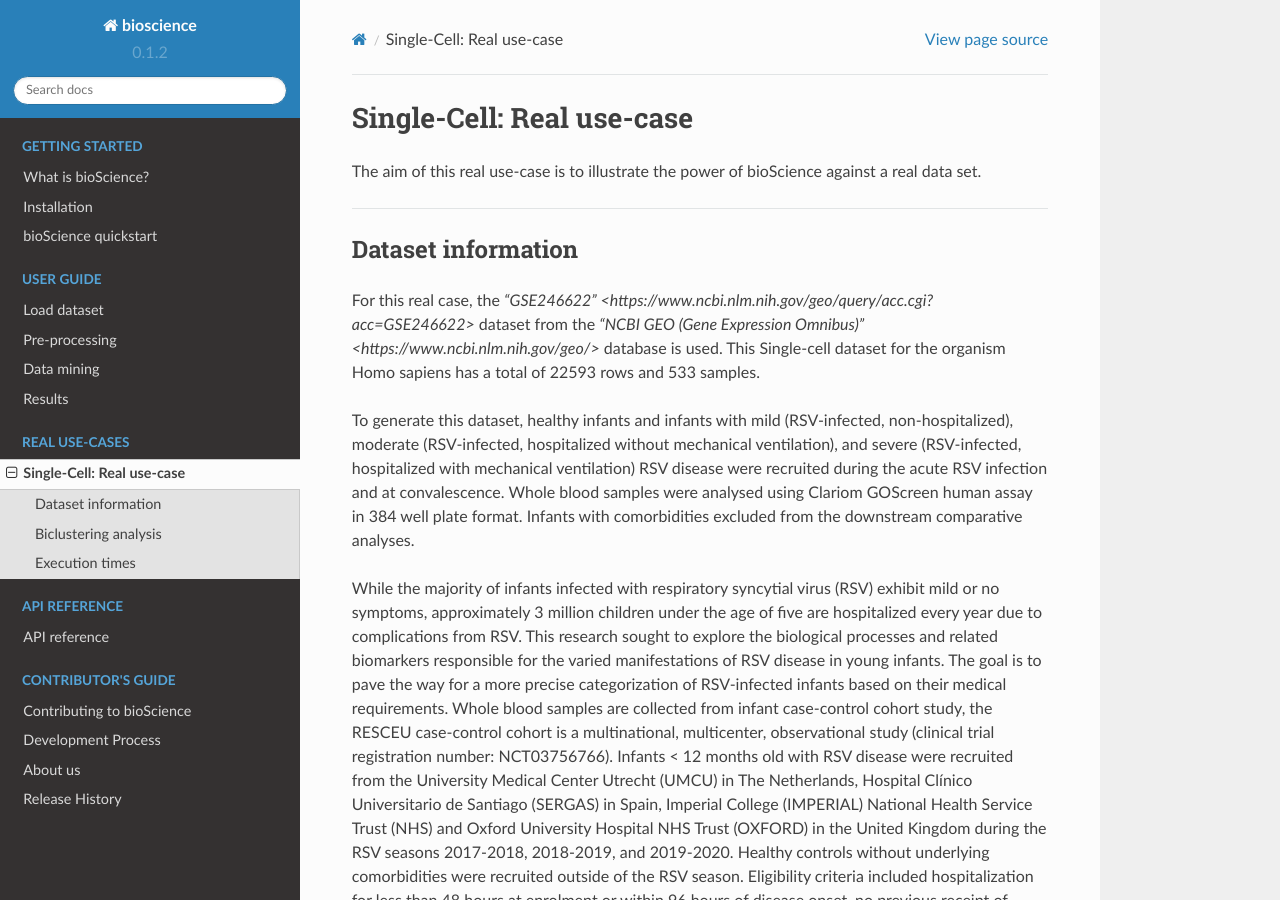
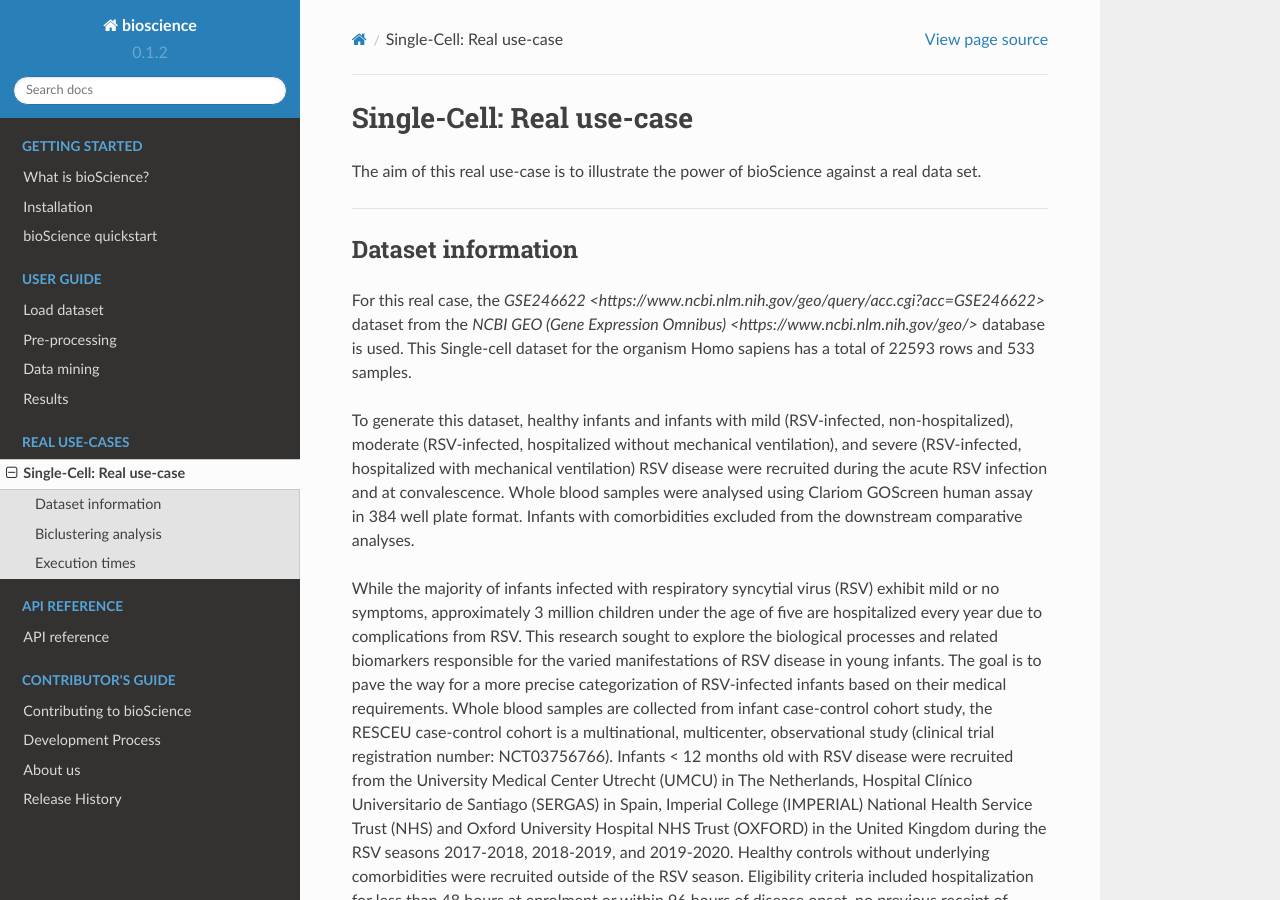
Before and after one commit to IvanSegur06/bioscience, a Sphinx documentation site: the page built from docs/useCases/singleCell.rst, in a window 1280 px wide and 900 px high. Built offline with Sphinx 7.4.7 and the Read the Docs theme 2.0.0, drawn with Linux system fonts in a browser that asks for light colours; pages that are not in the unit, such as notebooks, are missing from menus; some of the changed text lies outside the part shown.

```diff
--- a/docs/useCases/singleCell.rst
+++ b/docs/useCases/singleCell.rst
@@ -7,7 +7,7 @@ The aim of this real use-case is to illustrate the power of bioScience against a
 
 Dataset information
 ^^^^^^^^^^^^^^^^^^^
-For this real case, the `"GSE246622" <https://www.ncbi.nlm.nih.gov/geo/query/acc.cgi?acc=GSE246622>` dataset from the `"NCBI GEO (Gene Expression Omnibus)" <https://www.ncbi.nlm.nih.gov/geo/>` database is used. This Single-cell dataset for the organism Homo sapiens has a total of 22593 rows and 533 samples.
+For this real case, the `GSE246622 <https://www.ncbi.nlm.nih.gov/geo/query/acc.cgi?acc=GSE246622>` dataset from the `NCBI GEO (Gene Expression Omnibus) <https://www.ncbi.nlm.nih.gov/geo/>` database is used. This Single-cell dataset for the organism Homo sapiens has a total of 22593 rows and 533 samples.
 
 To generate this dataset, healthy infants and infants with mild (RSV-infected, non-hospitalized), moderate (RSV-infected, hospitalized without mechanical ventilation), and severe (RSV-infected, hospitalized with mechanical ventilation) RSV disease were recruited during the acute RSV infection and at convalescence. Whole blood samples were analysed using Clariom GOScreen human assay in 384 well plate format. Infants with comorbidities excluded from the downstream comparative analyses.
 
```
Also changed, not shown: other parts of docs/useCases/singleCell.rst (+1 -1 lines).
